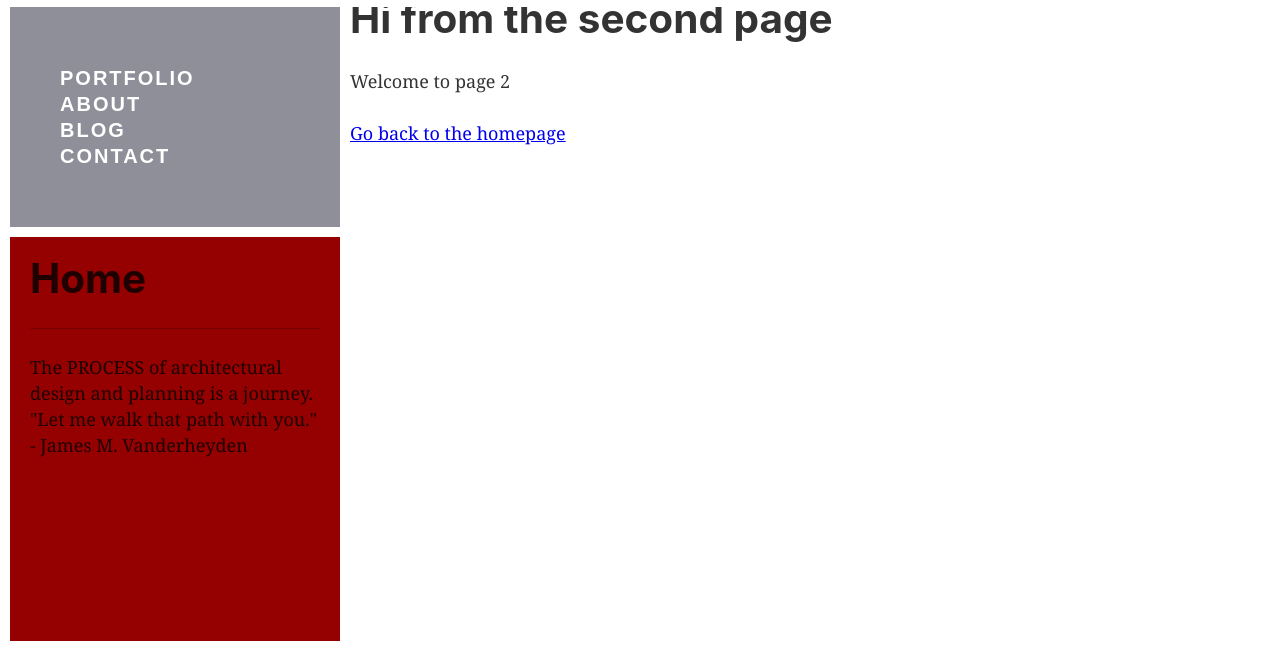
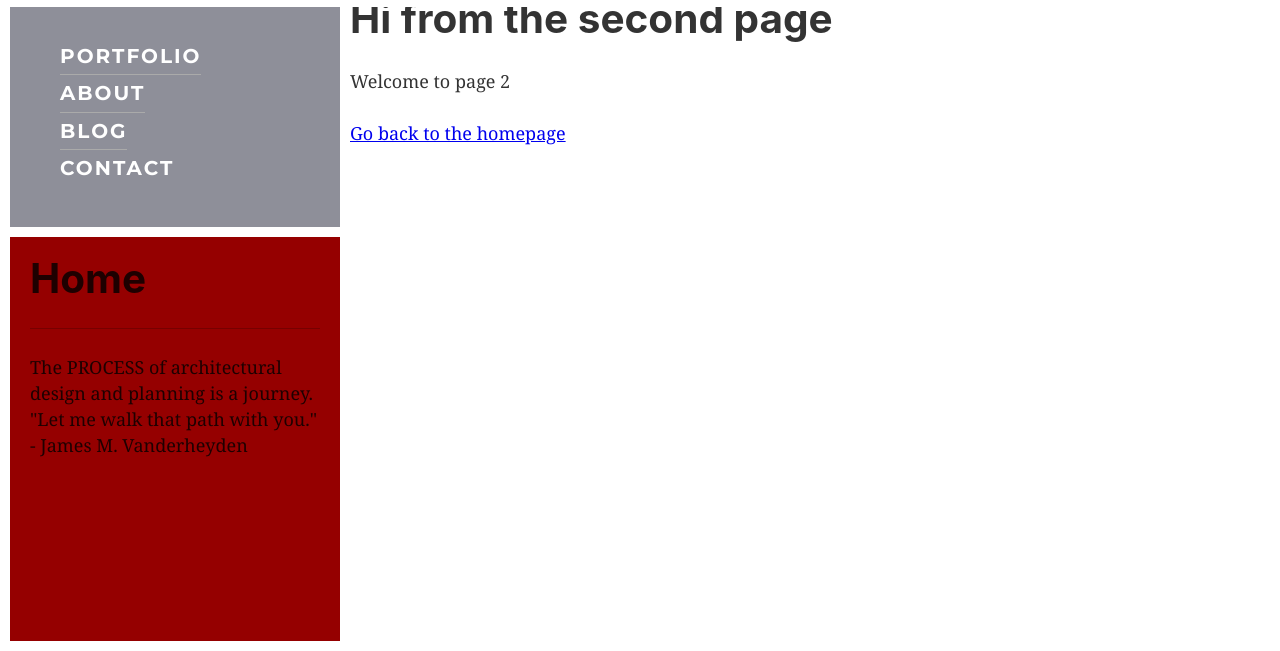
Before and after one commit to theremotecreative/architectural-dynamics, a Gatsby site: page /page-2 in a window 1280 px wide. Shown: the part 149-800 px from the top of the page. Built offline with nearby package versions, Linux system fonts and the light colour scheme; Gatsby itself is replaced by a stand-in of ours.

Commit message:
menu font

```diff
--- a/src/components/MenuLink.js
+++ b/src/components/MenuLink.js
@@ -5,7 +5,6 @@ import styled from 'styled-components'
 const MenuLink = ({ to, key, children }) => (
   <li
     key={key}
-    style={{ margin: `0 10px` }}
     className="mainMenuItem"
   >
     <CustomLink
--- a/src/components/header.css
+++ b/src/components/header.css
@@ -26,10 +26,17 @@
     font-weight: 700;
     letter-spacing: 2px;
     color: #fff;
-    font-family: 'Montserrat'
+    padding-bottom: 5px;
+    border-bottom: 1px solid #aaa;
+    margin-bottom: 5px;
+}
+
+.mainMenu li:last-child {
+    border-bottom: none;
 }
 
 .mainMenu a {
+    font-family: 'Montserrat';
     color: #fff;
 }
 
```
